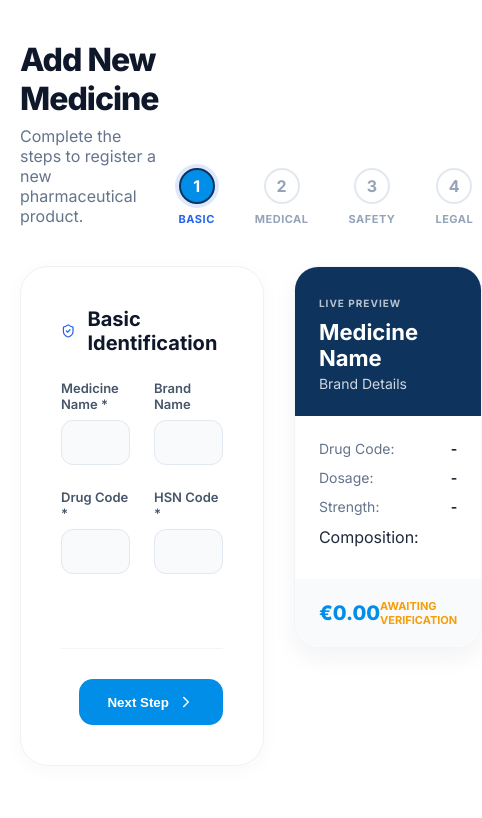
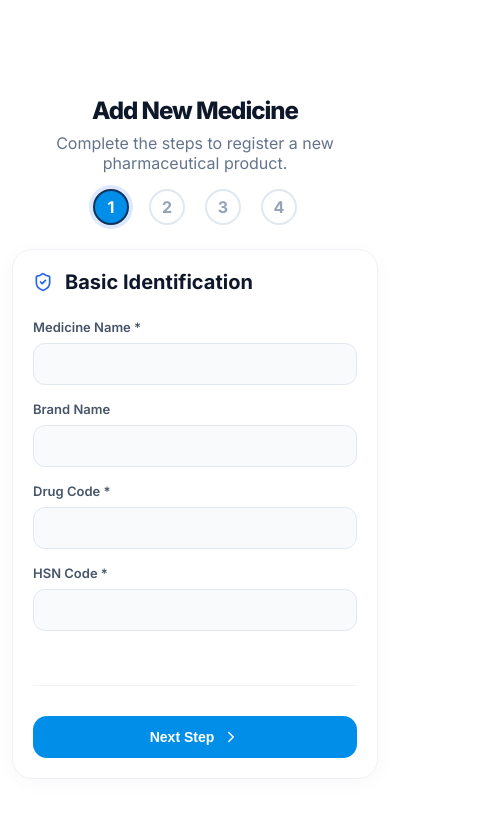
Before and after one commit to KejDhruv-Pharbit/Pharbit, a React (Vite) app in the folder Frontend/: page /Form in a window 390 px wide. Shown: the top 818 px of the page, 482 px wide, since content can reach past the window. Built offline with nearby package versions, Linux system fonts and the light colour scheme.

Commit message:
Responsiveness

```diff
--- a/Frontend/src/Styles/Pages/MedicalForm.css
+++ b/Frontend/src/Styles/Pages/MedicalForm.css
@@ -386,3 +386,117 @@
   opacity: 0;
   cursor: pointer;
 }
+
+
+
+
+
+
+/* ================= MEDICINE FORM: MOBILE (≤480px) ================= */
+@media (max-width: 480px) {
+
+  /* Page Padding */
+  .medicine-page {
+    margin-top: 80px;
+    padding: 16px 12px;
+  }
+
+  /* Header Stack */
+  .page-header {
+    flex-direction: column;
+    align-items: center;
+    gap: 16px;
+    margin-bottom: 24px;
+  }
+
+.header-content h1 {
+  font-size: 24px;
+  text-align: center;
+  width: 100%;
+}
+.header-content p {
+  text-align: center;
+}
+  /* Hide Step Labels (Keep Circles) */
+  .step-label {
+    display: none;
+  }
+
+  .step-wizard {
+    gap: 20px;
+  }
+
+  /* Single Column Layout */
+  .medicine-layout {
+    grid-template-columns: 1fr;
+    gap: 20px;
+  }
+
+  /* Hide Preview on Mobile */
+  .medicine-preview-sticky {
+    display: none;
+  }
+
+  /* Form Container */
+  .medicine-form-container {
+    padding: 20px;
+    border-radius: 20px;
+    min-height: auto;
+  }
+
+  /* Form Grid → Stack */
+  .form-grid {
+    grid-template-columns: 1fr;
+    gap: 16px;
+  }
+
+  .full-width {
+    grid-column: span 1;
+  }
+
+  /* Inputs */
+  .field input {
+    padding: 12px 14px;
+    font-size: 14px;
+  }
+
+  /* Tags Input */
+  .array-row {
+    flex-direction: column;
+    gap: 8px;
+  }
+
+  .add-tag-btn {
+    width: 100%;
+    padding: 10px;
+  }
+
+  /* Navigation Buttons */
+  .form-navigation {
+    flex-direction: column;
+    gap: 12px;
+    margin-top: 24px;
+  }
+
+  .nav-btn-primary,
+  .nav-btn-secondary,
+  .nav-btn-submit {
+    width: 100%;
+    justify-content: center;
+    margin-left: 0;
+    padding: 12px;
+    font-size: 14px;
+  }
+
+  /* Upload Box */
+  .upload-box {
+    padding: 20px;
+    font-size: 13px;
+  }
+
+  /* Preview Pills (if reused) */
+  .preview-tag-pill {
+    font-size: 10px;
+    padding: 3px 8px;
+  }
+}
```
